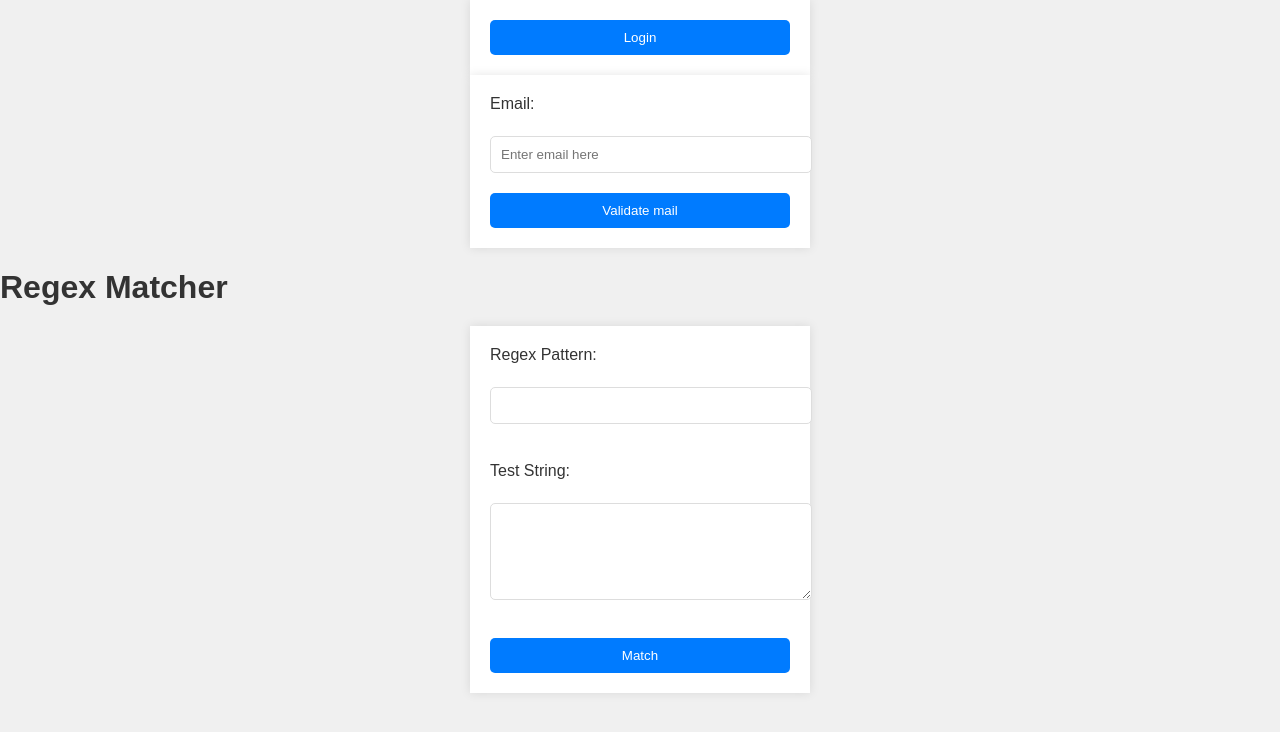
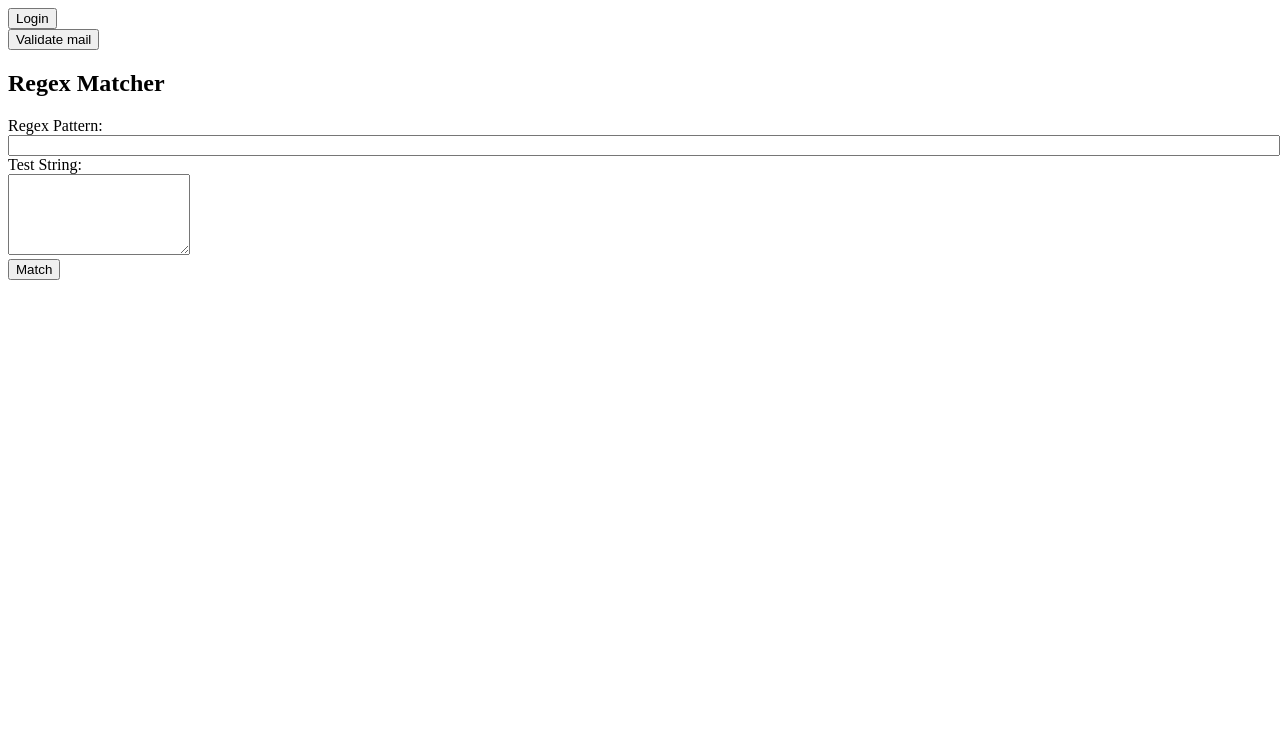
Before and after one commit to Azay961/Regex101-Clone---Regex-Matching-Web-Application, a Flask app: page / in a window 1280 px wide. Shown: the top 732 px of the page. Run offline with Flask 3, Linux system fonts and the light colour scheme.

Commit message:
validate email in another page

```diff
--- a/app.py
+++ b/app.py
@@ -6,8 +6,6 @@ app.secret_key = "ajay_1240153"
 
 user_data = {
     'user@gmail.com': {'password': 'password1', 'patterns': ['pattern1', 'pattern1a']},
-    'user2': {'password': 'password2', 'patterns': ['pattern2', 'pattern2a']},
-    'user3': {'password': 'password3', 'patterns': ['pattern3', 'pattern3a']},
 }
 current_user = ''
 current_pattern =''
@@ -87,11 +85,12 @@ def check_mail():
     if request.method == "POST":
         email = request.form['username']
         try:
-            match = re.findall(r"^[a-zA-Z0-9._-]+@[a-zA-Z0-9.-]+\.[a-zA-Z]{2,4}$", email)
+            email_pattern = re.compile(r"^[a-zA-Z0-9._-]+@[a-zA-Z0-9.-]+\.[a-zA-Z]{2,4}$")
+            match = email_pattern.findall(email)
         except re.error:
             match = None
-    return render_template('validate_mail.html', match=match)
-
+        return render_template('validate_mail.html', match=match, username = email)
+    return render_template('validate_mail.html')
 @app.route('/save', methods=["GET", "POST"])
 def save_pattern():
     if current_pattern:
--- a/templates/index.html
+++ b/templates/index.html
@@ -28,17 +28,18 @@
     {% endif%}
     <!-- -------------- -->
 
-<!------------ Email validation ------------->
-    <form action="/mail_validity" method="post">
-        <label for="username">Email:</label><br>
-        <input type="text" name="username" placeholder="Enter email here">
+<!------------ Email validation button------------->
+<section class="email_validation" methods="get">
+    <form action="/mail_validity">
         <button type="submit">Validate mail</button>
     </form>
+</section>
+
 <!-- -------------------------------------- -->
 
 <!-- Taking inputs -->
-    <h1>Regex Matcher</h1>
-
+<section class="input_section">
+    <h1 class="section_titile">Regex Matcher</h1>
     <form action="/results" method="post">
         <label for="regex_pattern">Regex Pattern:</label><br>
         <input type="text" name="regex_pattern" value="{{ regex_pattern }}" required><br>
@@ -48,10 +49,11 @@
 
         <button type="submit">Match</button>
     </form>
-    <!-- --------------------- -->
+</section>
+<!-- --------------------- -->
 
     <!-- Printing Output -->
-
+<section class="output_section">
     {% if matches %}
     <h2>Matches:</h2>
     <h3>Total matched: {{ matches|length }}</h3>
@@ -63,6 +65,7 @@
             {% endfor %}
         </ul>
     {% endif %}
+</section>
 <!-- ------------------ -->
 </body>
 </html>
--- a/templates/styles.css
+++ b/templates/styles.css
@@ -1,59 +1,3 @@
-body {
-    font-family: Arial, sans-serif;
-    margin: 0;
-    padding: 0;
-    background-color: #f0f0f0;
-}
-
-h1 {
-    color: #333;
-    margin-bottom: 20px;
-}
-
-form {
-    display: flex;
-    flex-direction: column;
-    width: 300px;
-    margin: 0 auto;
-    padding: 20px;
-    background-color: #fff;
-    box-shadow: 0 0 10px rgba(0, 0, 0, 0.1);
-}
-
-label {
-    color: #333;
-    margin-bottom: 5px;
-}
-
-input[type="text"], textarea {
+input {
     width: 100%;
-    padding: 10px;
-    margin-bottom: 20px;
-    border: 1px solid #ddd;
-    border-radius: 5px;
-}
-
-button[type="submit"] {
-    background-color: #007bff;
-    color: #fff;
-    padding: 10px 20px;
-    border: none;
-    border-radius: 5px;
-    cursor: pointer;
-}
-
-button[type="submit"]:hover {
-    background-color: #0056b3;
-}
-
-ul {
-    list-style-type: none;
-    padding: 0;
-}
-
-li {
-    background-color: #f0f0f0;
-    padding: 10px;
-    margin-bottom: 5px;
-    border-radius: 5px;
-}
+  }
```
Also changed, not shown: templates/validate_mail.html (+11 -9 lines).
